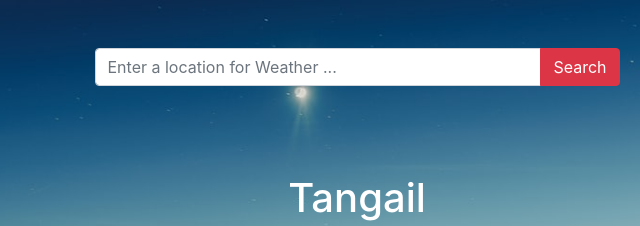
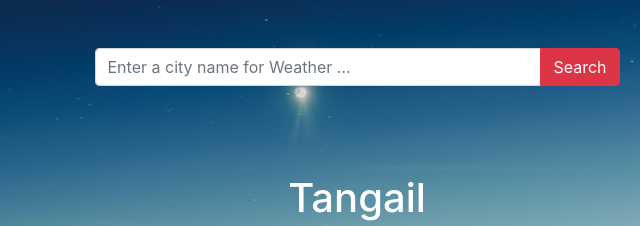
Before and after one commit to 0nahid/weather-app, a plain HTML site: page index.html in a window 1280 px wide. Shown: the top 226 px of the page, 283-923 px from the left. Drawn offline with nearby package versions, Linux system fonts and the light colour scheme; no server answers.

Commit message:
search valid city

```diff
--- a/index.html
+++ b/index.html
@@ -22,7 +22,7 @@
     <div class="container">
         <form class="col-md-6 m-auto py-5">
             <div class="input-group mb-3">
-                <input id="search-city-input" type="text" class="form-control" placeholder="Enter a location for Weather ...">
+                <input id="search-city-input" type="text" class="form-control" placeholder="Enter a city name for Weather ...">
                 <div class="input-group-append">
                     <button id="search-btn" type="button" class="btn btn-danger">Search</button>
                 </div>
```
